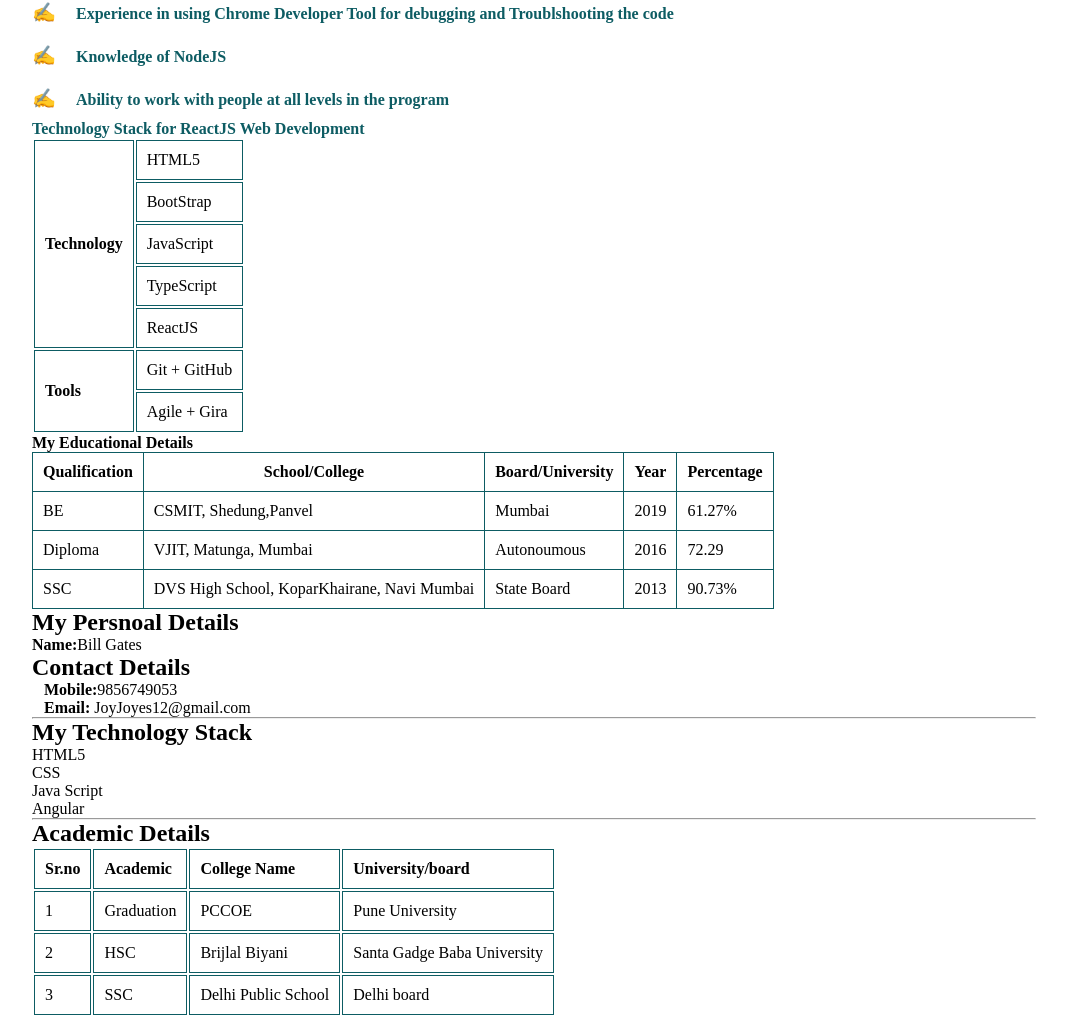
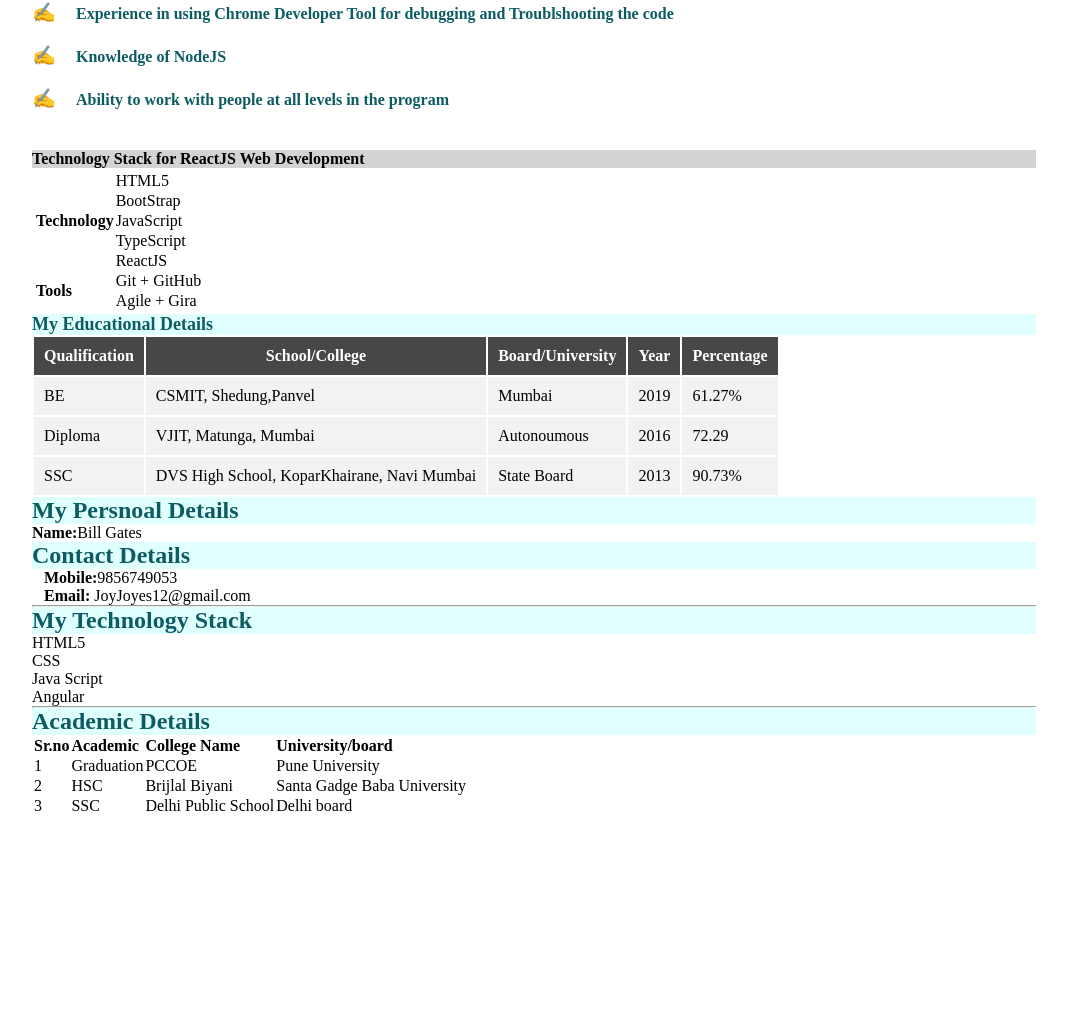
Before and after one commit to shivaniadgaonkar12/my-profile-new, a plain HTML site: page index.html in a window 1280 px wide. Shown: the part 528-1545 px from the top of the page, without its empty margins (32-1099 px from the left). After the commit the page ends 1345 px from the top, so only its background shows below. Drawn offline with Linux system fonts and the light colour scheme.

Commit message:
done
done with changes

```diff
--- a/index.html
+++ b/index.html
@@ -8,7 +8,7 @@
     <title>My Profile New</title>
 
     <!--External CSS -->
-    <link rel="stylesheet" href="style.css">
+    <link rel="stylesheet"href="style.css">
 
     <!-- Fontawesome link -->
     <link rel="stylesheet" href="https://stackpath.bootstrapcdn.com/font-awesome/4.7.0/css/font-awesome.min.css">
@@ -22,7 +22,7 @@
                 <li> <a href="#techStackSection"> TECHNOLOGY STACK </a> </li>
                 <li> <a href="#educationDetails"> EDUCATION </a> </li>
                 <li><a href="#"> project </a> </li>
-                <li><a href="#"> personal </a> </li>
+                <li><a href="#persnoaldetails"> personal </a> </li>
             </ul>
         </nav>
     </header>
@@ -127,7 +127,7 @@
         </div>
 
 <!---Persnoal Details--->
-<div class="persnoldetails">
+<div class="persnoaldetails">
 <h2>My Persnoal Details</h2>
     <!--<img src="developer.png"hight="150px"wigth="150">-->
     <p><strong> Name:</strong>Bill Gates</p>
@@ -175,9 +175,9 @@
         </tr>
     </tbody>
  </table>
-                </div>
 </div>
-    </div>
+
+
 
 </body>
 
--- a/style.css
+++ b/style.css
@@ -4,6 +4,40 @@
     padding: 0;
     box-sizing: border-box;
     list-style-type: none;
+}
+
+.summary{
+    margin-top: 30px;
+}
+.summary h2{
+    color: #0D5C63;
+}
+.summary ul li{
+    padding:10px 0px;
+    color: #0D5C63;
+    font-weight: bolder;
+}
+.summary ul li::before{
+    content: '✍️';
+    font-size: larger;
+    padding-right: 20px;
+}
+.summary ul li::selection{
+    background-color: rgb(204, 181, 140);
+}
+
+
+.techStackSection h4{
+    color: #0D5C63;
+    }
+#techStackSection h4 {
+    margin-top: 3%;
+     color: black;
+     background:lightgray;
+}
+#techStackSection tbody{
+display: block;
+
 }
 .container{
     margin-left: 5%;
@@ -53,40 +87,28 @@ header nav ul li a{
     letter-spacing: 2px;
     padding-top: 10px;
 }
-.summary{
-    margin-top: 30px;
+
+
+#educationDetails  h4{
+    color:#0D5C63;
+    font-size: large;
+    font-weight: bolder;
+    background-color:lightcyan ;
 }
-.summary h2{
-    color: #0D5C63;
-}
-.summary ul li{
-    padding:10px 0px;
-    color: #0D5C63;
-    font-weight: bolder;
-}
-.summary ul li::before{
-    content: '✍️';
-    font-size: larger;
-    padding-right: 20px;
-}
-.summary ul li::selection{
-    background-color: rgb(204, 181, 140);
+#educationDetails thead th{
+margin-top: 20px;
+
+padding: 10px 10px;
+background-color: rgb(72, 71, 71);
+color:white;
 }
 
-.education h2{
-    color: #0D5C63;
-    font-weight: bolder;
-    margin-top: 20px;
-}
-.education table,th,tr,td{
-    border: 1px solid #0D5C63;
-    border-collapse: collapse;
-}
-
-.education table th, td{
+#educationDetails table  td{
+    border-color:black ;
+    background: #F2F2F2;
     padding: 10px;
 }
-
-.techStackSection h4{
-color:#0D5C63
+.persnoaldetails h2{
+    color:#0D5C63;
+    background-color:lightcyan;
 }
```
